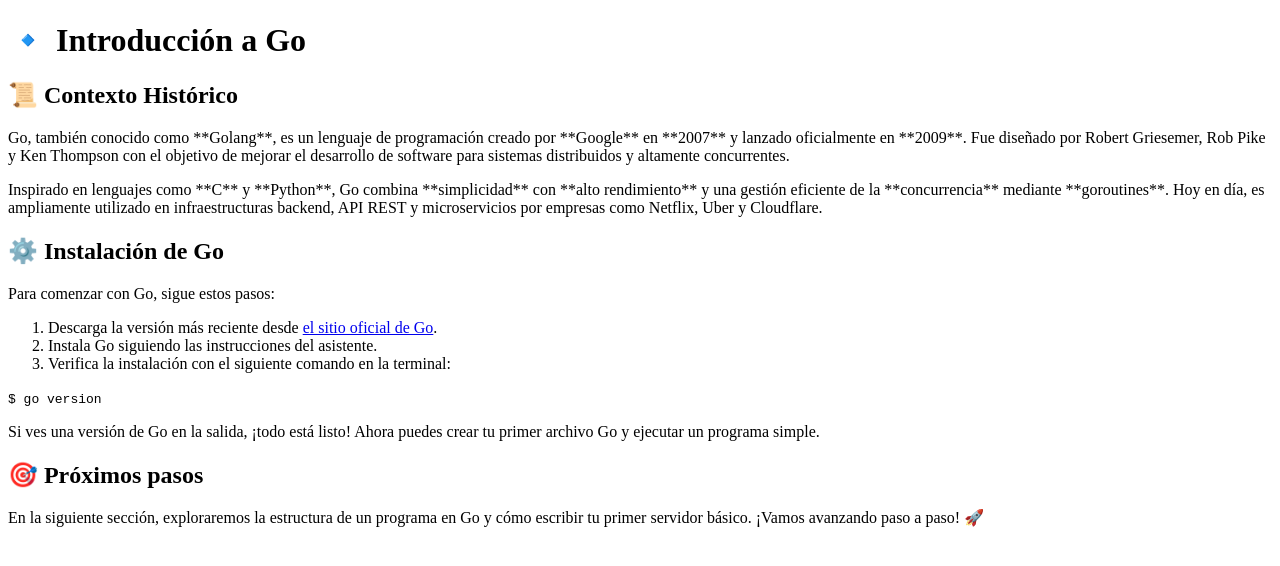
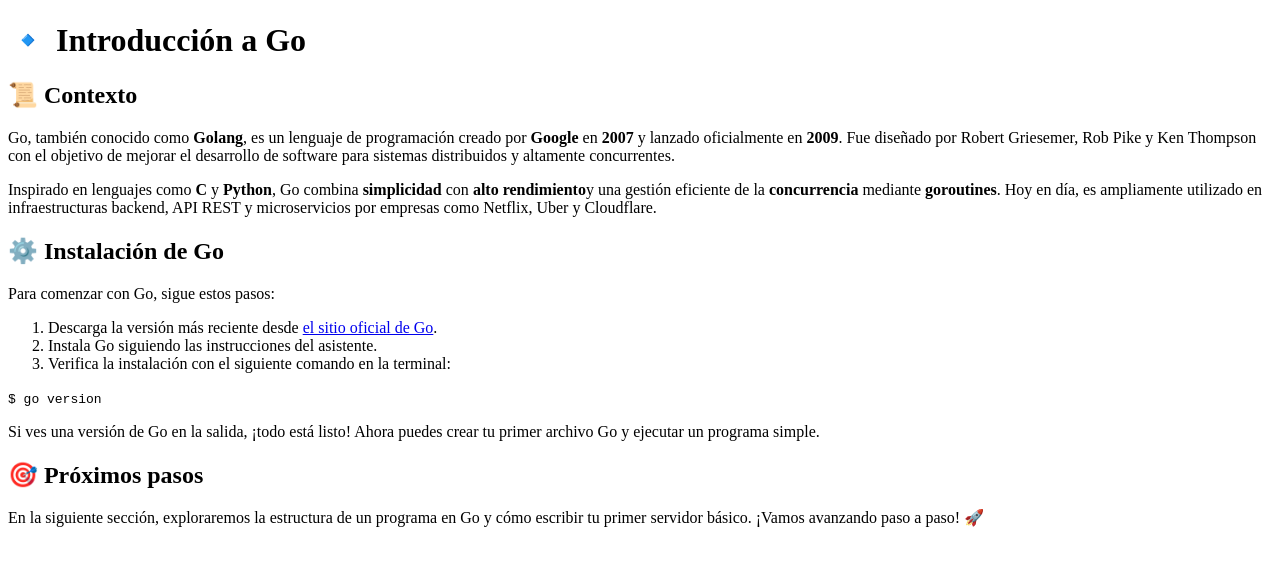
Before and after one commit to ilhuicatzi/Learning-Go, a Next.js app: page /home/Introduction in a window 1280 px wide. Shown: the top 566 px of the page. Built offline with nearby package versions, Linux system fonts and the light colour scheme.

Commit message:
refactor: improve formatting and structure of Introduction component

```diff
--- a/src/pages/home/Introduction.tsx
+++ b/src/pages/home/Introduction.tsx
@@ -5,16 +5,15 @@ const Introduction = () => {
         <div className="max-w-2xl mx-auto p-6">
             <h1 className="text-3xl font-bold mb-4">🔹 Introducción a Go</h1>
 
-      <h2 className="text-2xl font-semibold mt-6">📜 Contexto Histórico</h2>
+            <h2 className="text-2xl font-semibold mt-6">📜 Contexto</h2>
             <p className="mt-2">
-        Go, también conocido como **Golang**, es un lenguaje de programación creado por
-        **Google** en **2007** y lanzado oficialmente en **2009**. Fue diseñado por
+                Go, también conocido como <strong>Golang</strong>, es un lenguaje de programación creado por <strong>Google</strong> en <strong>2007</strong> y lanzado oficialmente en <strong>2009</strong>. Fue diseñado por
                 Robert Griesemer, Rob Pike y Ken Thompson con el objetivo de mejorar el desarrollo
                 de software para sistemas distribuidos y altamente concurrentes.
             </p>
             <p className="mt-2">
-        Inspirado en lenguajes como **C** y **Python**, Go combina **simplicidad** con **alto rendimiento**
-        y una gestión eficiente de la **concurrencia** mediante **goroutines**. Hoy en día, es ampliamente
+                Inspirado en lenguajes como <strong>C</strong> y <strong>Python</strong>, Go combina <strong>simplicidad</strong> con <strong>alto rendimiento</strong>
+                y una gestión eficiente de la <strong>concurrencia</strong> mediante <strong>goroutines</strong>. Hoy en día, es ampliamente
                 utilizado en infraestructuras backend, API REST y microservicios por empresas como
                 Netflix, Uber y Cloudflare.
             </p>
```
Lines whose indentation alone changed are shown as unchanged.
